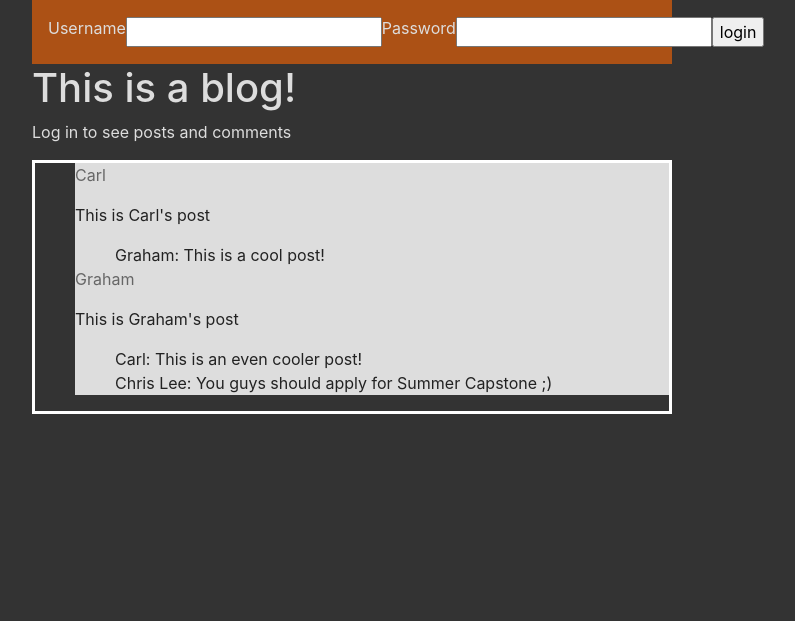
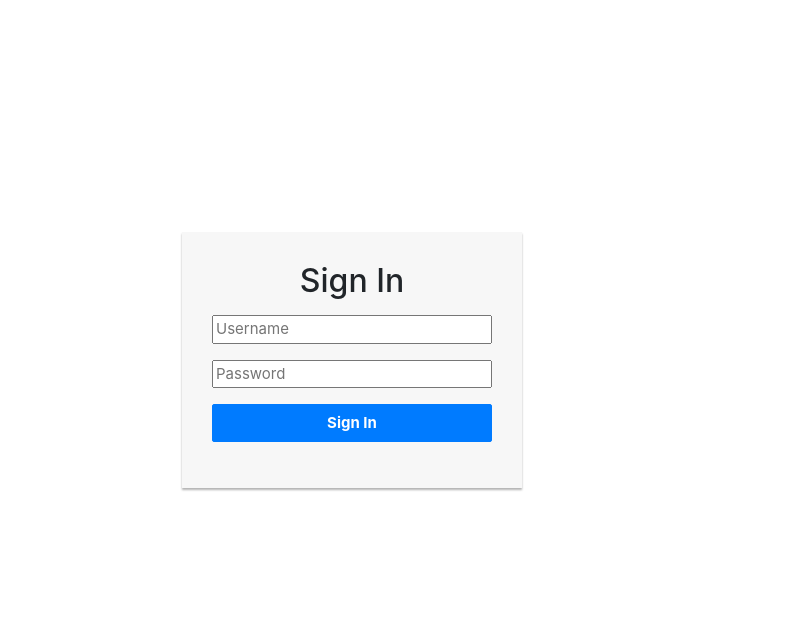
Before and after one commit to grahamhub/239_project, a plain HTML site: page frontend/index.html in a window 1280 px wide. Shown: the whole page, without its empty margins (288-1083 px from the left). Drawn offline with nearby package versions, Linux system fonts and the light colour scheme.

Commit message:
add login view

```diff
--- a/frontend/index.html
+++ b/frontend/index.html
@@ -6,10 +6,10 @@
   <meta name="viewport" content="width=device-width, initial-scale=1.0">
   <title>Blog</title>
   <link rel="stylesheet" href="https://maxcdn.bootstrapcdn.com/bootstrap/4.0.0/css/bootstrap.min.css" integrity="sha384-Gn5384xqQ1aoWXA+058RXPxPg6fy4IWvTNh0E263XmFcJlSAwiGgFAW/dAiS6JXm" crossorigin="anonymous">
-  <link rel="stylesheet" href="./public/stylesheets/style.css">
+  <link rel="stylesheet" href="./public/stylesheets/main.css">
 </head>
 <body>
-  <nav>
+  <!--nav>
     <form>
       <label for="username">Username</label>
       <input type="text" name="username" id="inputUsername">
@@ -17,9 +17,29 @@
       <input type="password" name="password" id="inputPassword">
       <input type="submit" value="login">
     </form>
-  </nav>
+  </nav-->
+  <div class="container min-100">
+    <div class="row align-items-center min-100">
+      <div class="col">
+        <div class="login-form">
+          <form action="">
+            <h2 class="text-center">Sign In</h2>
+            <div class="form-group">
+              <input type="text" name="username" placeholder="Username" required>
+            </div>
+            <div class="form-group">
+              <input type="password" name="password" placeholder="Password" required>
+            </div>
+            <div class="form-group">
+              <button class="btn btn-primary btn-block">Sign In</button>
+            </div>
+          </form>
+        </div>
+      </div>
+    </div>
+  </div>
 
-  <h1 id="title">This is a blog!</h1>
+  <!--h1 id="title">This is a blog!</h1>
   <p id="loggedOutMessage">Log in to see posts and comments</p>
 
   <div id="content">
@@ -52,7 +72,7 @@
 
   <script id="comment" type="text/x-handlebars">
     <li>{{username}}: {{comment}}</li>
-  </script>
+  </script-->
 
   <script src="https://cdn.jsdelivr.net/npm/handlebars@latest/dist/handlebars.js"></script>
   <script src="https://ajax.googleapis.com/ajax/libs/jquery/3.5.1/jquery.min.js"></script>
--- /dev/null
+++ b/frontend/public/stylesheets/main.css
@@ -0,0 +1,40 @@
+html, body {
+  height: 100%;
+}
+
+.min-100 {
+  min-height: 100%;
+  height: 100%;
+}
+
+.min-100 .col {
+  padding-bottom: 10vh;
+}
+
+.login-form {
+  width: 340px;
+  margin: 50px auto;
+  font-size: 15px;
+}
+.login-form form {
+  margin-bottom: 15px;
+  background: #f7f7f7;
+  box-shadow: 0px 2px 2px rgba(0, 0, 0, 0.3);
+  padding: 30px;
+}
+.login-form h2 {
+  margin: 0 0 15px;
+}
+
+.login-form .form-group input {
+  width: 100%;
+}
+
+.form-control, .btn {
+  min-height: 38px;
+  border-radius: 2px;
+}
+.btn {
+  font-size: 15px;
+  font-weight: bold;
+}
```
Also changed, not shown: frontend/public/stylesheets/whitespace-reset.css (deleted).
